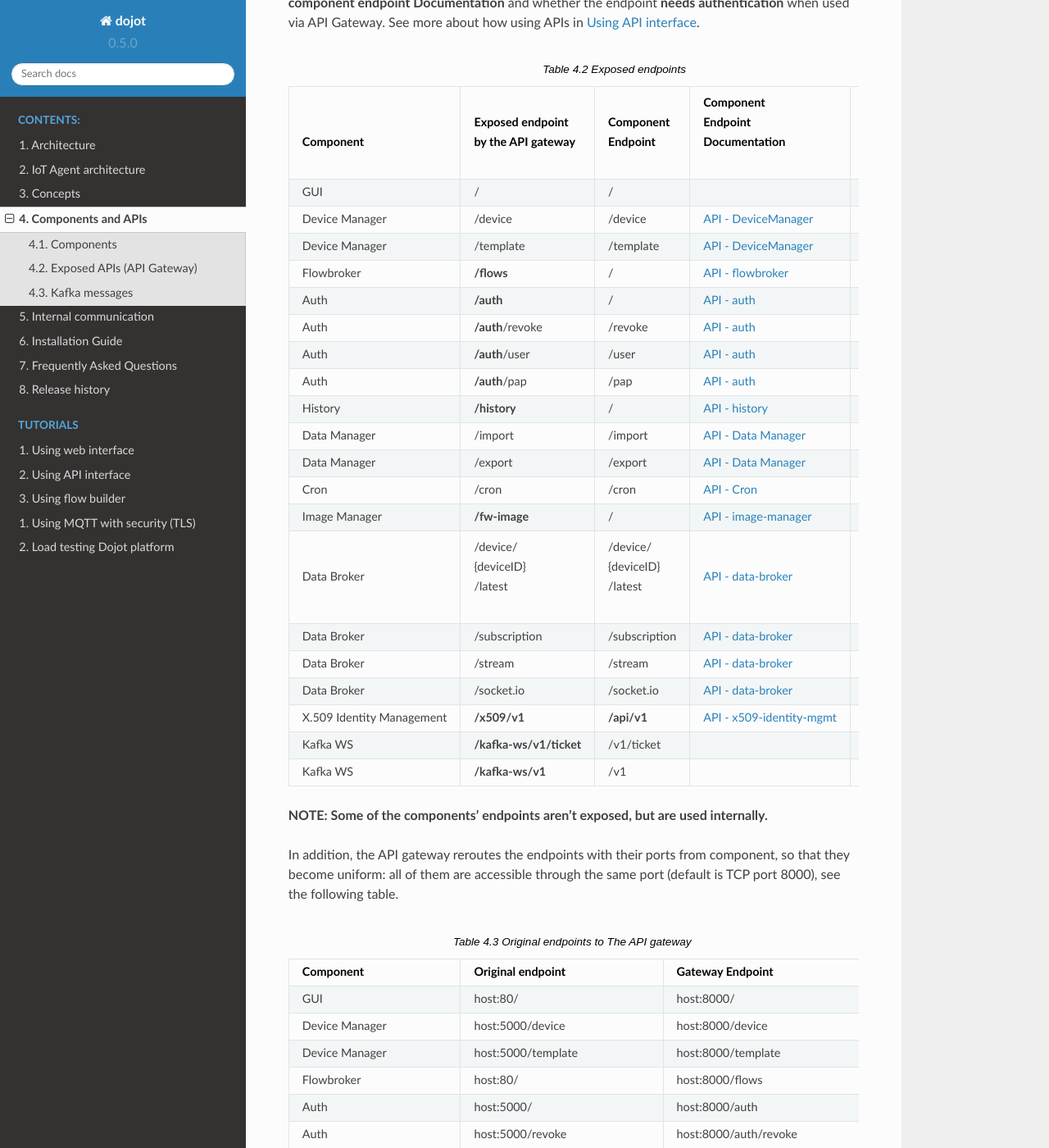
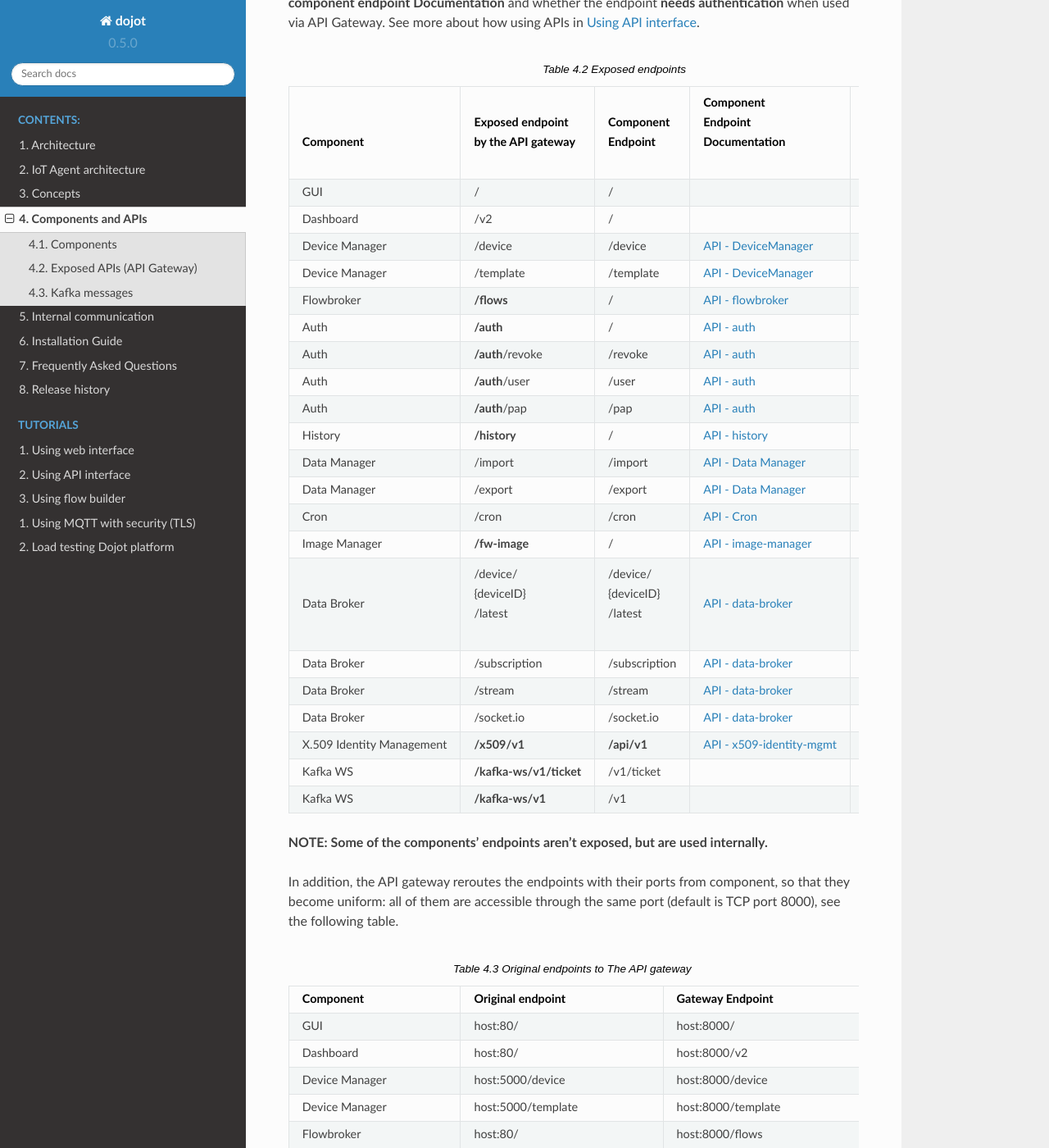
Before and after one commit to dojot/docs, a Sphinx documentation site: the page built from source/components-and-apis.rst, in a window 1280 px wide and 1400 px high, scrolled down 1500 px. Shown: the whole window at 82% size. Built offline with Sphinx 7.4.7 and the Read the Docs theme 2.0.0, drawn with Linux system fonts in a browser that asks for light colours.

Commit message:
Dashboard

```diff
--- a/source/components-and-apis.rst
+++ b/source/components-and-apis.rst
@@ -144,6 +144,11 @@
      - /
      -
      - No
+   * - Dashboard
+     - /v2
+     - /
+     -
+     - No
    * - Device Manager
      - /device
      - /device
@@ -260,6 +265,9 @@
    * - GUI
      - host:80/
      - host:8000/
+   * - Dashboard
+     - host:80/
+     - host:8000/v2
    * - Device Manager
      - host:5000/device
      - host:8000/device
```
Also changed, not shown: source/using-web-interface.rst (+11 -0 lines), source/images/template-conflict.png, source/images/template-removal-error.png, 2 other files.
